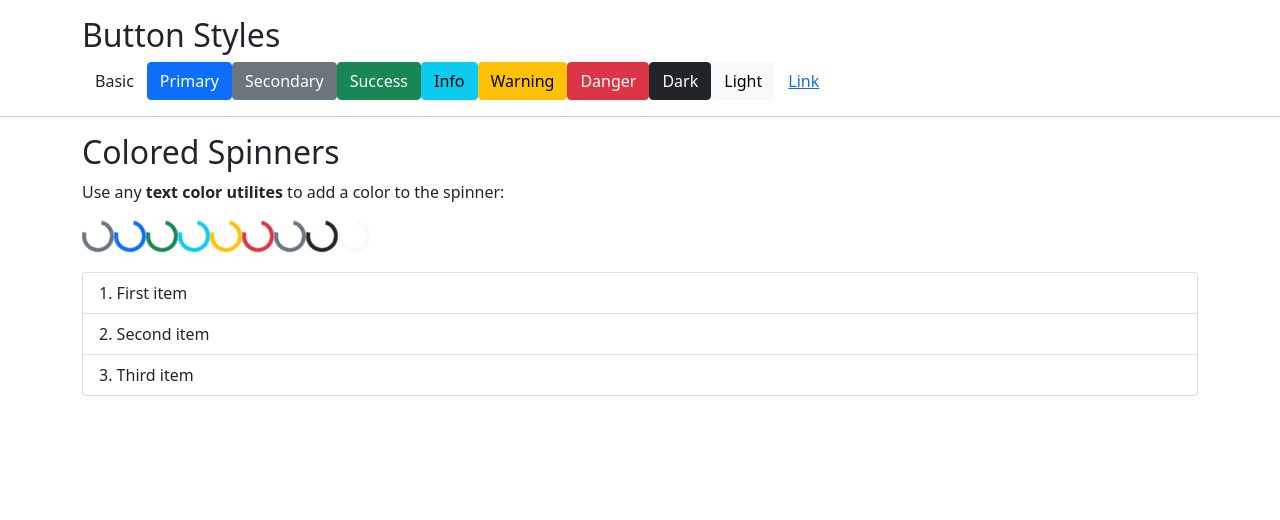
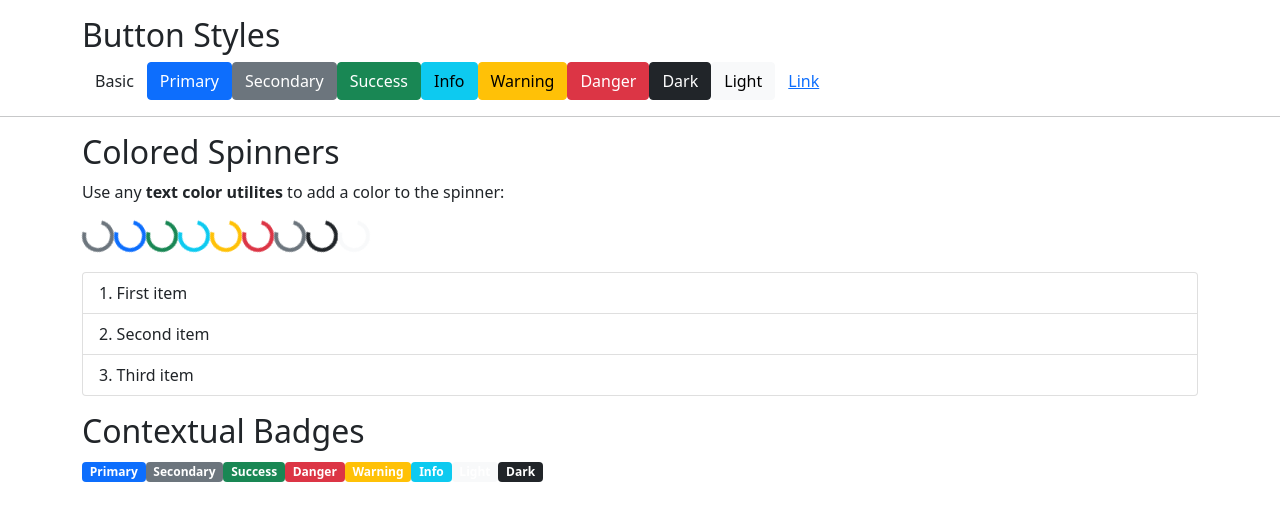
Before and after one commit to krupeshshah8279/my-first-app-demo, an Angular app: page / in a window 1280 px wide. Shown: the top 520 px of the page. Built offline with nearby package versions, Linux system fonts and the light colour scheme.

Commit message:
new content

```diff
--- a/src/app/app.component.html
+++ b/src/app/app.component.html
@@ -37,3 +37,15 @@
     <li class="list-group-item">Third item</li>
   </ol>
 </div>
+
+<div class="container mt-3">
+  <h2>Contextual Badges</h2>
+  <span class="badge bg-primary">Primary</span>
+  <span class="badge bg-secondary">Secondary</span>
+  <span class="badge bg-success">Success</span>
+  <span class="badge bg-danger">Danger</span>
+  <span class="badge bg-warning">Warning</span>
+  <span class="badge bg-info">Info</span>
+  <span class="badge bg-light">Light</span>
+  <span class="badge bg-dark">Dark</span>
+</div>
```
